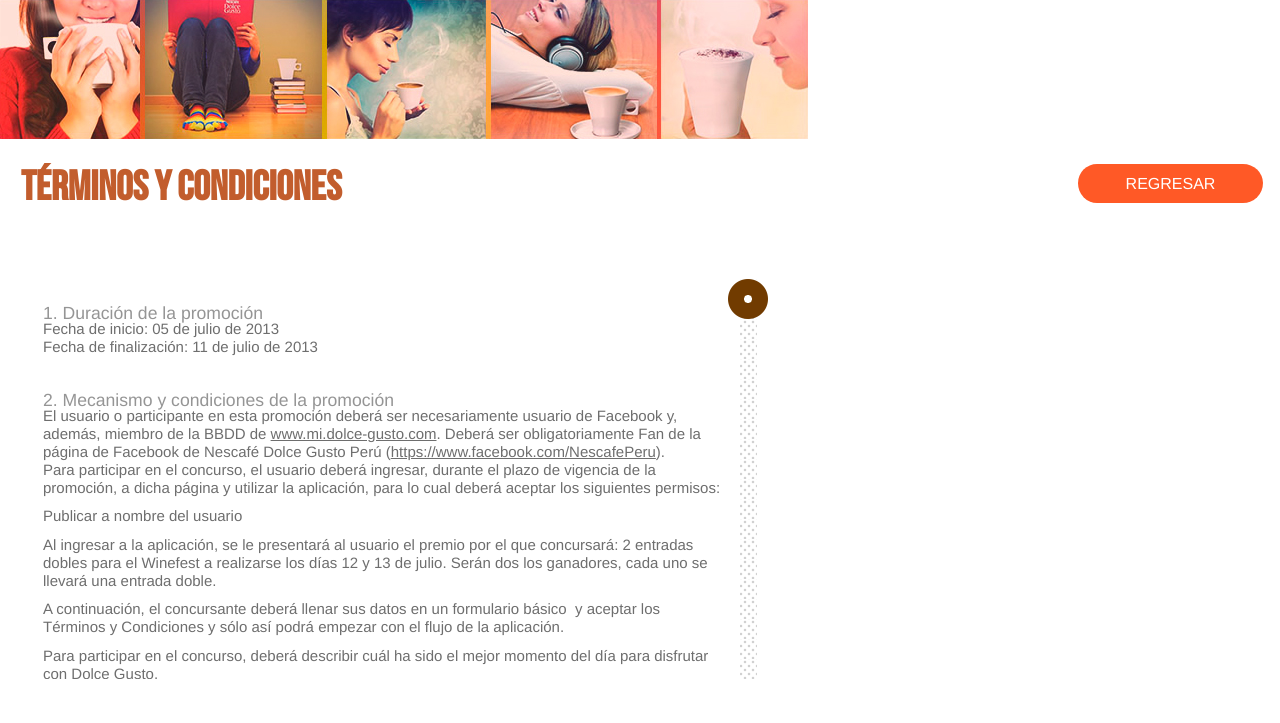
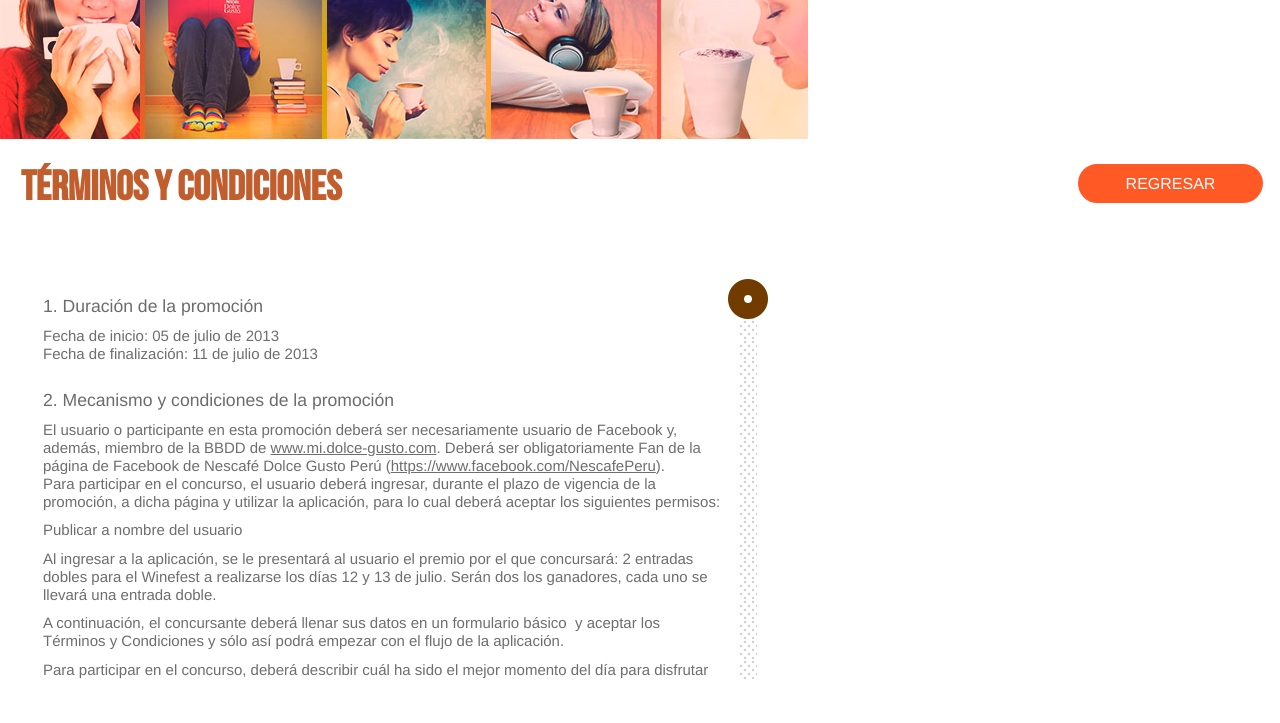
Before and after one commit to renaco/dolce-winefest, a Flask app: template code/templates/terms.html in a window 1280 px wide. Shown: the top 723 px of the page. Run offline with Flask 2, Linux system fonts and the light colour scheme; the template is opened without the code that fills it, so the values that code supplies are empty; some libraries are stand-ins or nearby versions.

Commit message:
ajuste en titular

```diff
--- a/code/static/css/app.css
+++ b/code/static/css/app.css
@@ -264,10 +264,10 @@
 .cont_terminos a:hover {
     text-decoration: none;}
 .cont_terminos h3 {
-    margin: 1.6em 0 0;
+    margin: 1.2em 0 0.8em;
     font-size: 1.1em;
     font-weight: normal;
-    color: #959595;
+    color: #6c6c6c;
     line-height: 0.7em;
 }
 .head_term {
```
